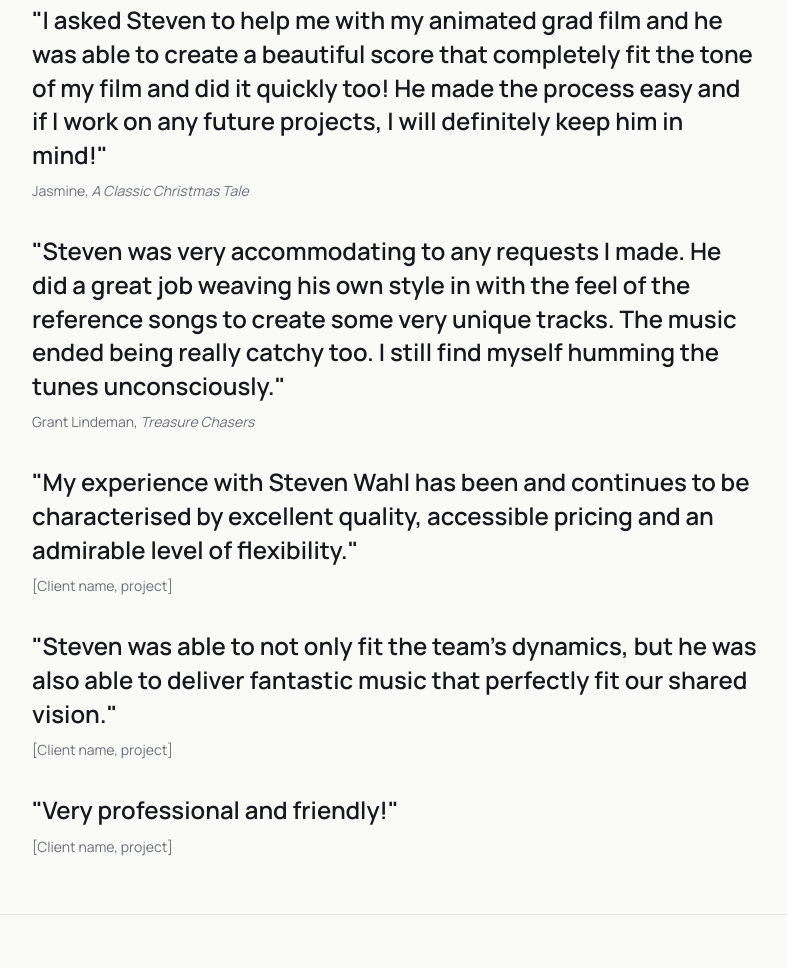
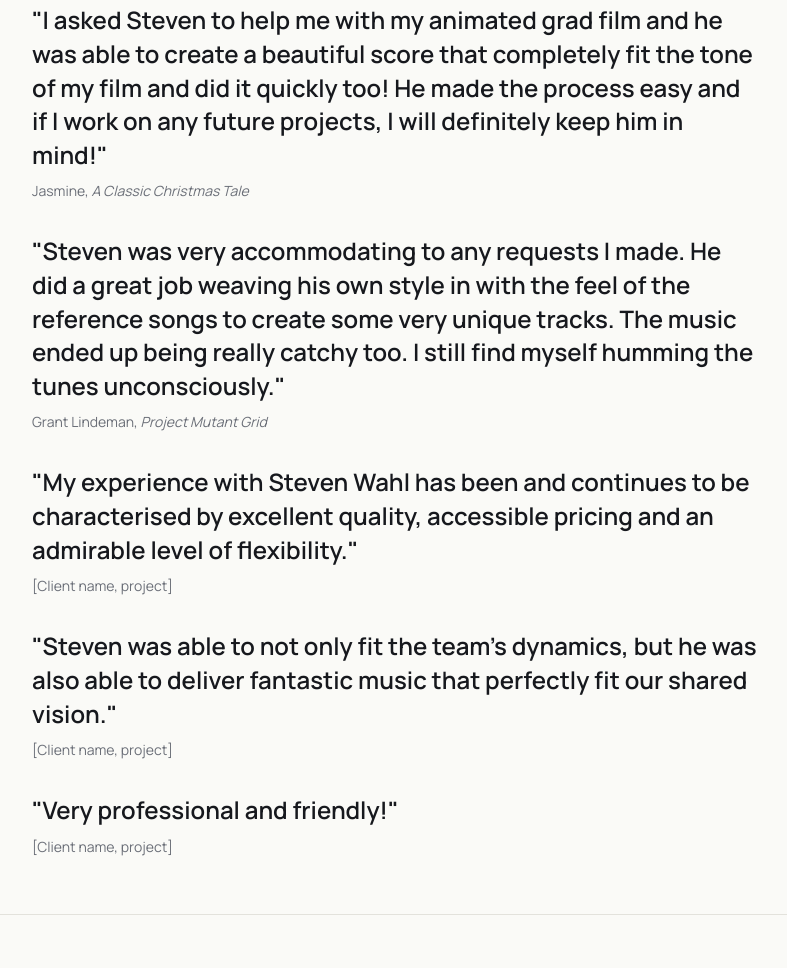
Before and after one commit to yama-assistant/stevenwahlmusic, a plain HTML site: page index.html in a window 1280 px wide. Shown: the part 2282-3250 px from the top of the page, without its empty margins (368-1155 px from the left). Drawn offline with Linux system fonts and the light colour scheme.

Commit message:
Fix Grant Lindeman testimonial: project name and wording
Co-Authored-By: Claude Opus 5.5 <noreply@anthropic.com>
Claude-Session: https://claude.ai/code/session_01S33ahqs522ZqPEnGpdorXP

```diff
--- a/index.html
+++ b/index.html
@@ -116,8 +116,8 @@
           <figcaption>Jasmine, <cite>A Classic Christmas Tale</cite></figcaption>
         </figure>
         <figure class="quote">
-          <blockquote>"Steven was very accommodating to any requests I made. He did a great job weaving his own style in with the feel of the reference songs to create some very unique tracks. The music ended being really catchy too. I still find myself humming the tunes unconsciously."</blockquote>
-          <figcaption>Grant Lindeman, <cite>Treasure Chasers</cite></figcaption>
+          <blockquote>"Steven was very accommodating to any requests I made. He did a great job weaving his own style in with the feel of the reference songs to create some very unique tracks. The music ended up being really catchy too. I still find myself humming the tunes unconsciously."</blockquote>
+          <figcaption>Grant Lindeman, <cite>Project Mutant Grid</cite></figcaption>
         </figure>
         <figure class="quote">
           <blockquote>"My experience with Steven Wahl has been and continues to be characterised by excellent quality, accessible pricing and an admirable level of flexibility."</blockquote>
```
